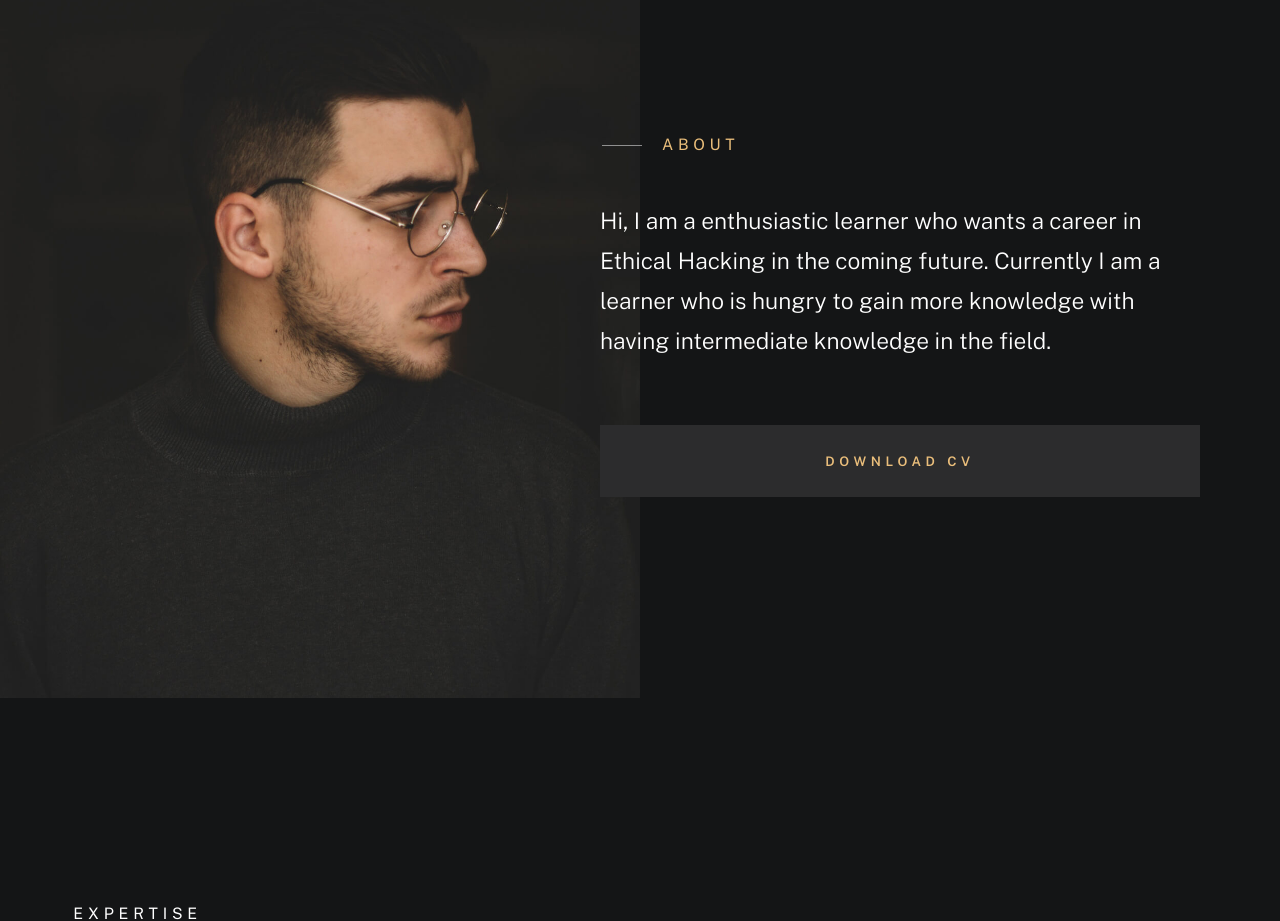
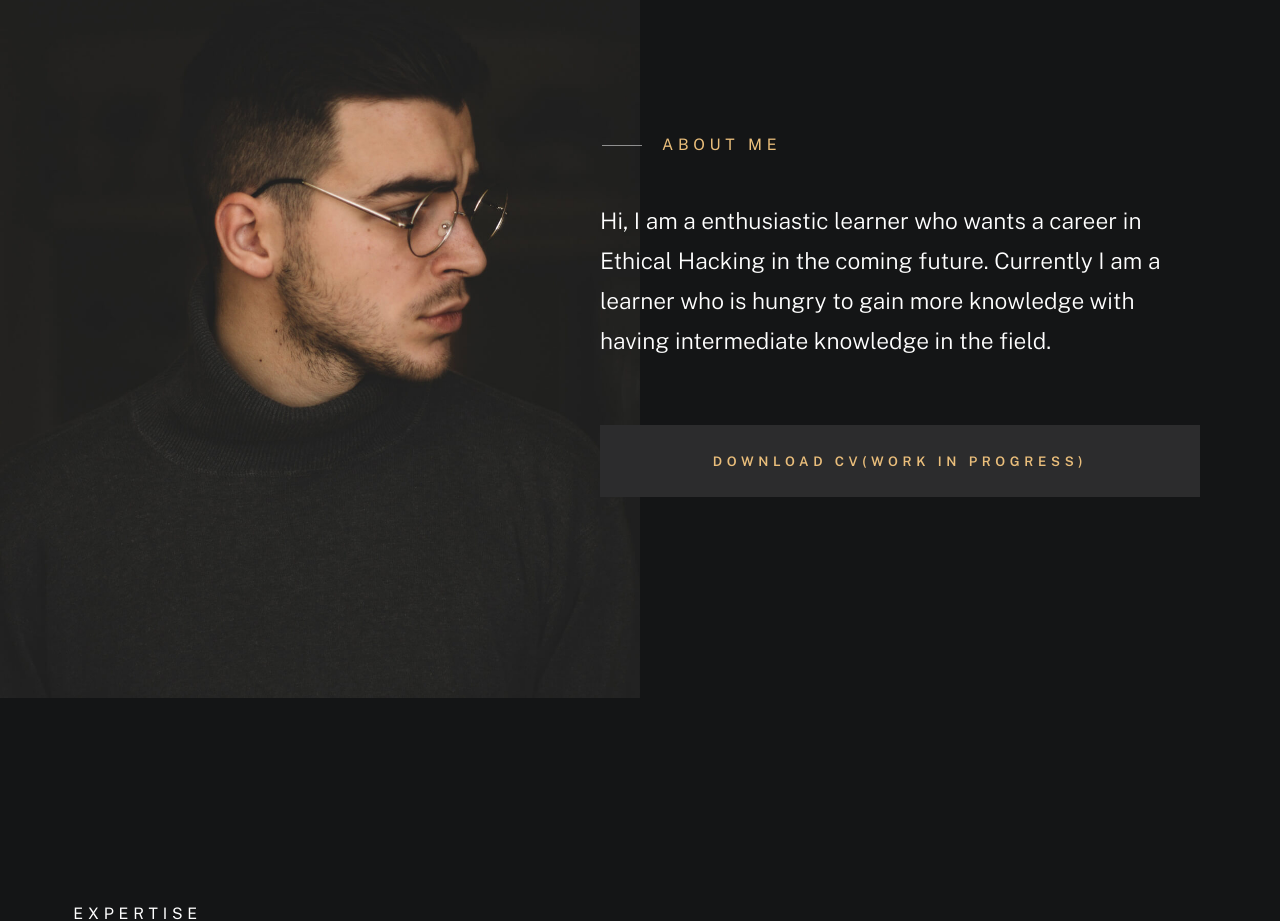
Before and after one commit to MrTrotid/About-Me, a plain HTML site: page index.html in a window 1280 px wide. Shown: the part 1040-1961 px from the top of the page. Drawn offline with nearby package versions, Linux system fonts and the light colour scheme; a web font is replaced by a local one.

Commit message:
Update index.html

```diff
--- a/index.html
+++ b/index.html
@@ -131,7 +131,7 @@
                         <div class="about-info__text" >
 
                             <h2 class="text-pretitle with-line" data-animate-el>
-                                About
+                                About Me
                             </h2>
                             <p class="attention-getter" data-animate-el>
                                 Hi, I am a enthusiastic learner who
@@ -140,7 +140,7 @@
                                 learner who is hungry to gain more
                                 knowledge with having intermediate knowledge in the field.
                             </p>
-                            <a href="#0" class="btn btn--medium u-fullwidth" data-animate-el>Download CV</a>
+                            <a href="#0" class="btn btn--medium u-fullwidth" data-animate-el>Download CV(Work in Progress)</a>
 
                         </div>
                     </div>
```
